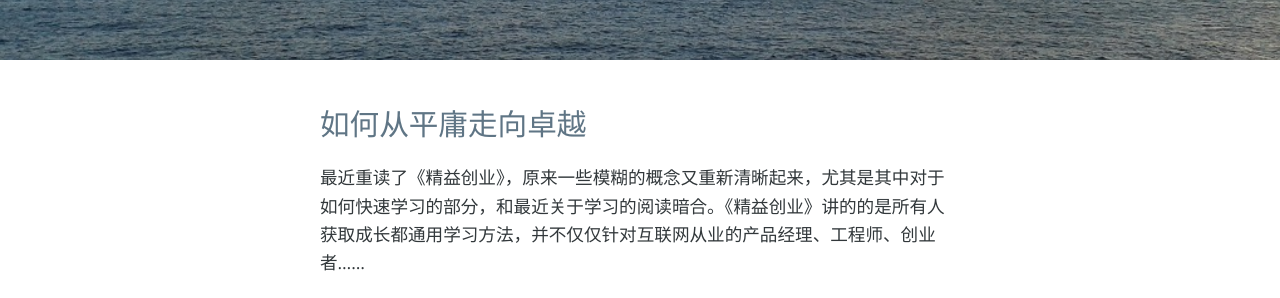
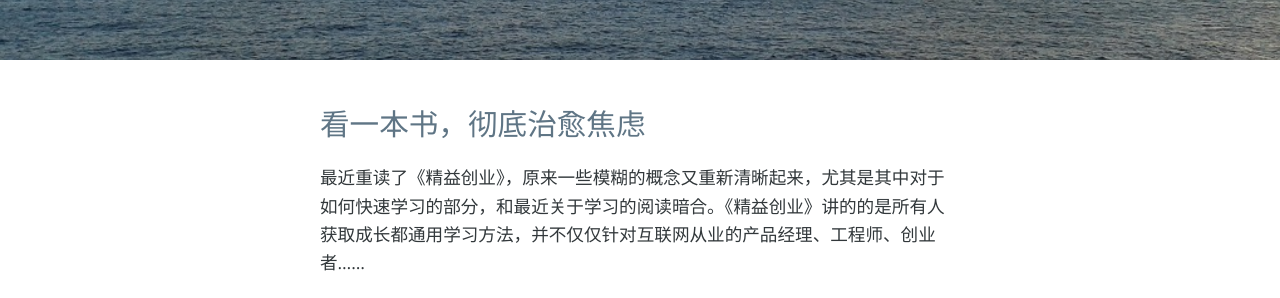
Before and after one commit to shaneliu/shaneliu.github.io, a Jekyll site: the page built from index.html, in a window 1280 px wide. Shown: the part 242-540 px from the top of the page. Built offline with Jekyll 4.4.1, drawn with Linux system fonts in a browser that asks for light colours; nearby versions of some CDN libraries; the list of posts is cut into pages by our own code; comment, search, counter and statistics services are not loaded.

Commit message:
uodate title

```diff
--- a/_posts/2017-05-07-How-2-learn.md
+++ b/_posts/2017-05-07-How-2-learn.md
@@ -1,6 +1,6 @@
 ---
 layout: post
-title: 如何从平庸走向卓越
+title: 看一本书，彻底治愈焦虑
 description: 最近重读了《精益创业》，原来一些模糊的概念又重新清晰起来，尤其是其中对于如何快速学习的部分，和最近关于学习的阅读暗合。《精益创业》讲的的是所有人获取成长都通用学习方法，并不仅仅针对互联网从业的产品经理、工程师、创业者……
 ---
 
```
